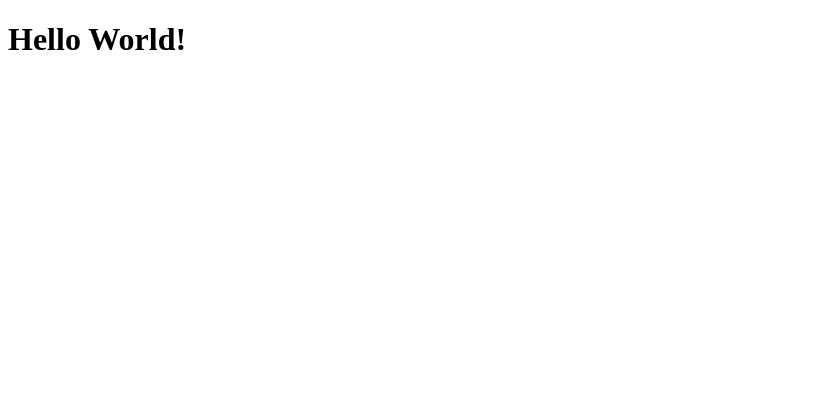
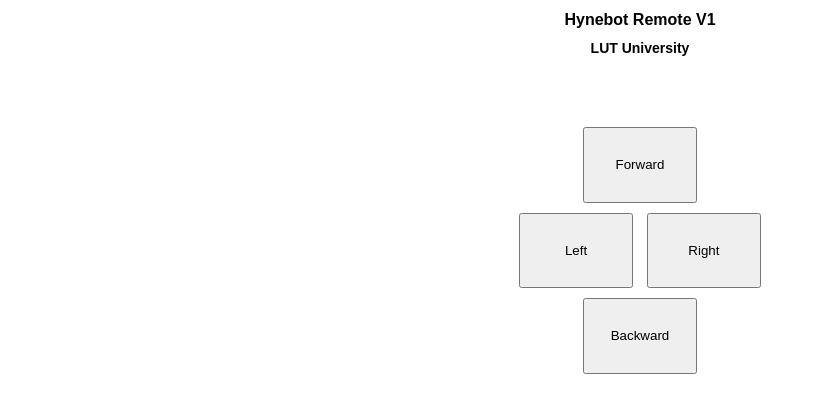
Before and after one commit to SachiWeera/HynebotRemote, a plain HTML site: page index.html in a window 1280 px wide. Shown: the whole page, without its empty margins (0-816 px from the left). Drawn offline with Linux system fonts and the light colour scheme.

Commit message:
Update index.html

```diff
--- a/index.html
+++ b/index.html
@@ -3,11 +3,42 @@
 <head>
     <meta charset="UTF-8">
     <meta name="viewport" content="width=device-width, initial-scale=1.0">
-    <title>Hello World Page</title>
+    <style>
+        body {
+            font-family: 'Arial Nova Light', sans-serif;
+            text-align: center;
+        }
+
+        h1 {
+            font-family: Arial, sans-serif;
+            font-size: 16px;
+        }
+
+        h2 {
+            font-size: 14px;
+        }
+
+        button {
+            width: 30mm;
+            height: 20mm;
+            margin: 5px;
+        }
+    </style>
+    <title>Hynebot Remote V1</title>
 </head>
 <body>
 
-    <h1>Hello World!</h1>
+    <h1>Hynebot Remote V1</h1>
+    <h2>LUT University</h2>
+
+    <!-- Three blank lines -->
+    <br><br><br>
+
+    <!-- Buttons arranged like a diamond -->
+    <button>Forward</button><br>
+    <button>Left</button>
+    <button>Right</button><br>
+    <button>Backward</button>
 
 </body>
 </html>
```
